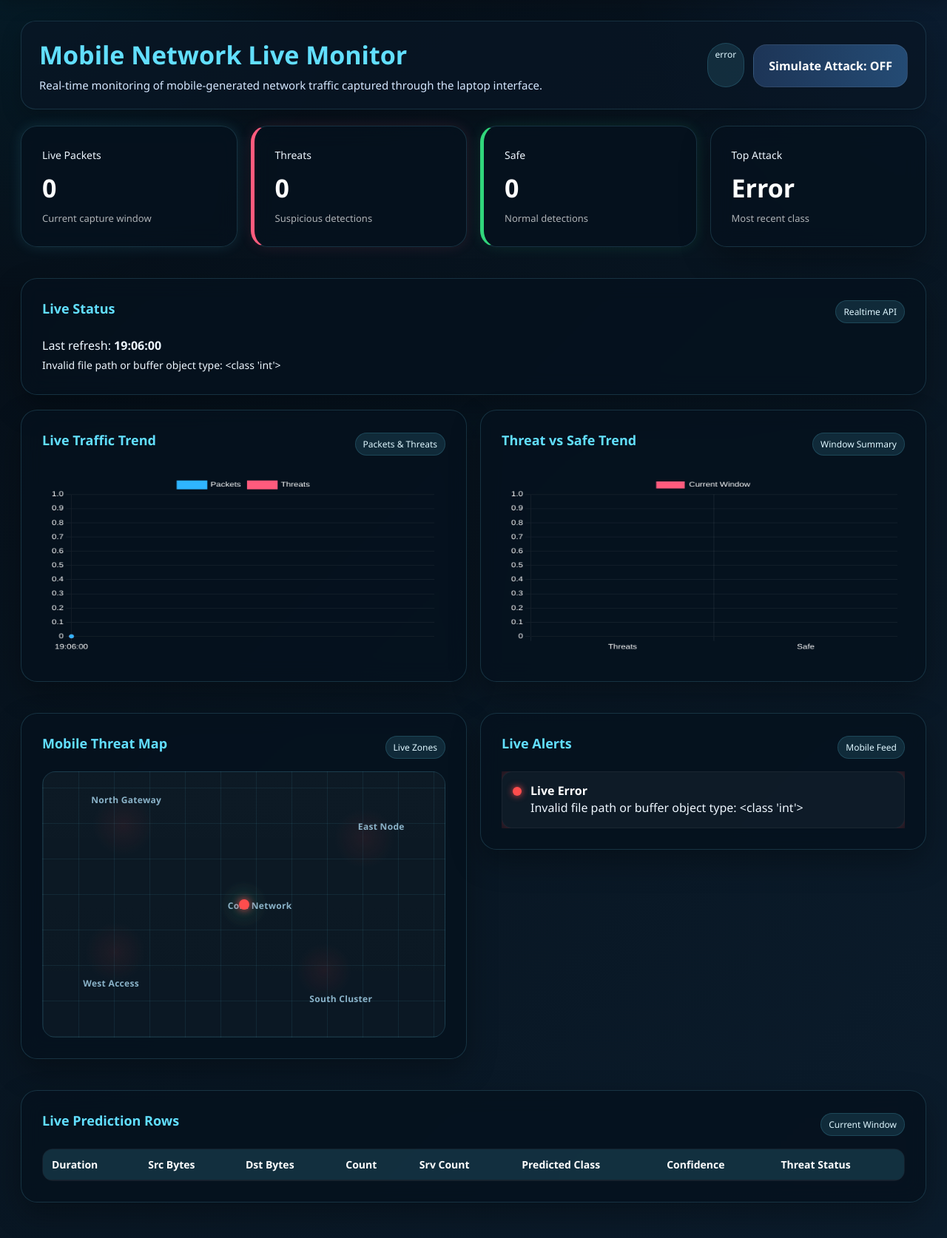
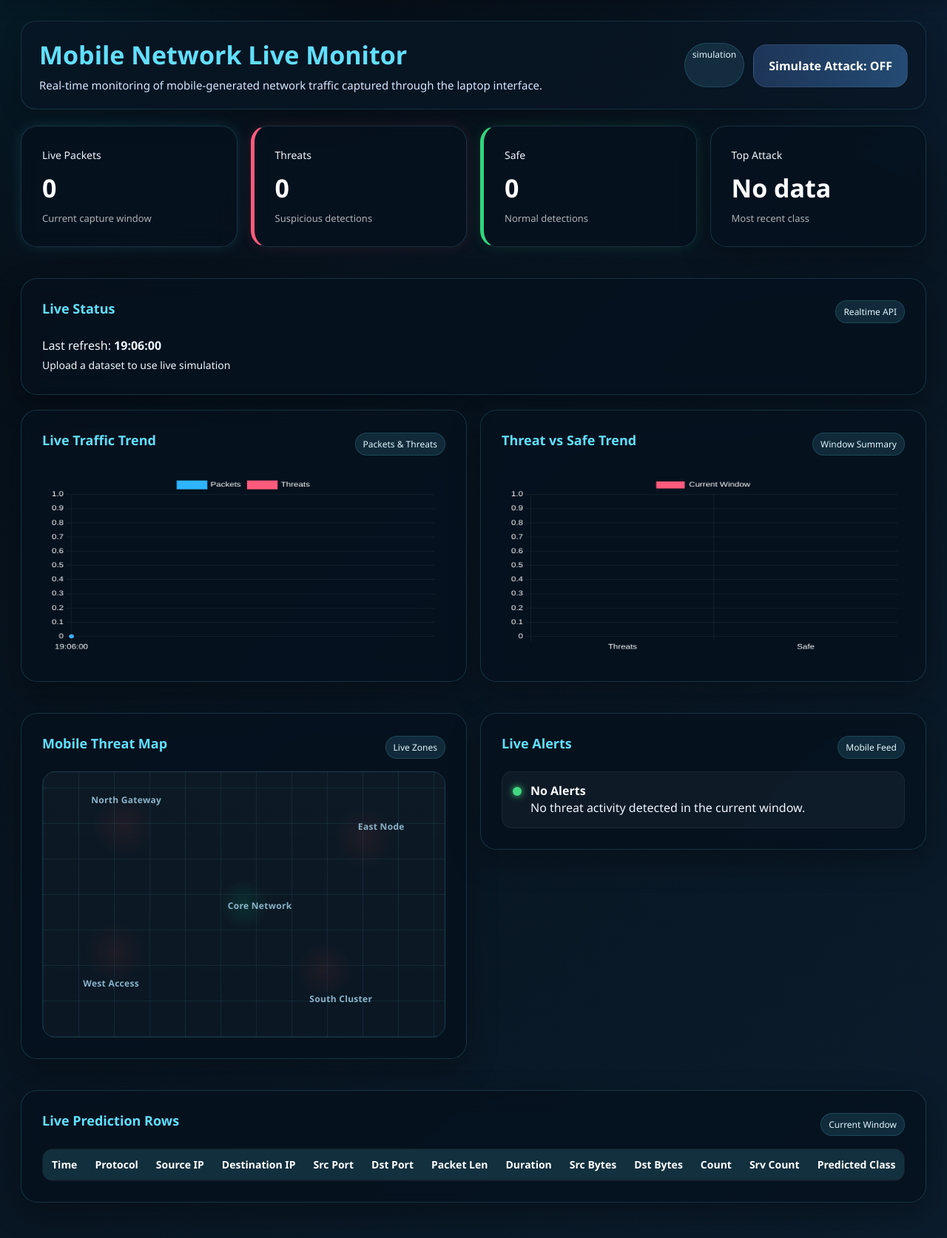
Before and after one commit to meghanakj2005/AI_Sentinel_Website, a Flask app: page /live in a window 1280 px wide. Shown: the part 76-1750 px from the top of the page at 74% size. Run offline with Flask 3, Linux system fonts and the light colour scheme; the visitor is signed in with stand-in values (Sample User, id 1); data that the repository does not hold is empty.

Commit message:
Update live.html

```diff
--- a/templates/live.html
+++ b/templates/live.html
@@ -1,5 +1,6 @@
 {% extends "base.html" %}
 {% block content %}
+
 <div class="hero-strip">
     <div>
         <h1 class="dashboard-title">Mobile Network Live Monitor</h1>
@@ -7,9 +8,12 @@
             Real-time monitoring of mobile-generated network traffic captured through the laptop interface.
         </p>
     </div>
+
     <div class="hero-actions">
-        <span class="panel-tag" id="liveModeTag">Realtime</span>
-        <button class="btn attack-btn" id="toggleAttackBtn" type="button">Simulate Attack: OFF</button>
+        <span class="panel-tag" id="liveModeTag">unknown</span>
+        <button class="btn attack-btn" id="toggleAttackBtn" type="button">
+            Simulate Attack: OFF
+        </button>
     </div>
 </div>
 
@@ -101,6 +105,13 @@
         <table>
             <thead>
                 <tr>
+                    <th>Time</th>
+                    <th>Protocol</th>
+                    <th>Source IP</th>
+                    <th>Destination IP</th>
+                    <th>Src Port</th>
+                    <th>Dst Port</th>
+                    <th>Packet Len</th>
                     <th>Duration</th>
                     <th>Src Bytes</th>
                     <th>Dst Bytes</th>
@@ -119,7 +130,7 @@
 <script src="https://cdn.jsdelivr.net/npm/chart.js"></script>
 <script>
 function escapeHtml(text) {
-    return String(text)
+    return String(text ?? "")
         .replace(/&/g, "&amp;")
         .replace(/</g, "&lt;")
         .replace(/>/g, "&gt;")
@@ -354,14 +365,21 @@
         rows.forEach(row => {
             tableBody.innerHTML += `
                 <tr>
-                    <td>${escapeHtml(row.duration ?? "")}</td>
-                    <td>${escapeHtml(row.src_bytes ?? "")}</td>
-                    <td>${escapeHtml(row.dst_bytes ?? "")}</td>
-                    <td>${escapeHtml(row.count ?? "")}</td>
-                    <td>${escapeHtml(row.srv_count ?? "")}</td>
-                    <td>${escapeHtml(row.predicted_class ?? "")}</td>
-                    <td>${escapeHtml(row.confidence ?? "")}</td>
-                    <td>${escapeHtml(row.threat_status ?? "")}</td>
+                    <td>${escapeHtml(row.timestamp)}</td>
+                    <td>${escapeHtml(row.protocol_type)}</td>
+                    <td>${escapeHtml(row.src_ip)}</td>
+                    <td>${escapeHtml(row.dst_ip)}</td>
+                    <td>${escapeHtml(row.src_port)}</td>
+                    <td>${escapeHtml(row.dst_port)}</td>
+                    <td>${escapeHtml(row.packet_len)}</td>
+                    <td>${escapeHtml(row.duration)}</td>
+                    <td>${escapeHtml(row.src_bytes)}</td>
+                    <td>${escapeHtml(row.dst_bytes)}</td>
+                    <td>${escapeHtml(row.count)}</td>
+                    <td>${escapeHtml(row.srv_count)}</td>
+                    <td>${escapeHtml(row.predicted_class)}</td>
+                    <td>${escapeHtml(row.confidence)}</td>
+                    <td>${escapeHtml(row.threat_status)}</td>
                 </tr>
             `;
         });
@@ -379,4 +397,5 @@
 setInterval(loadMobileLive, 5000);
 setInterval(loadAttackStatus, 5000);
 </script>
+
 {% endblock %}
```
